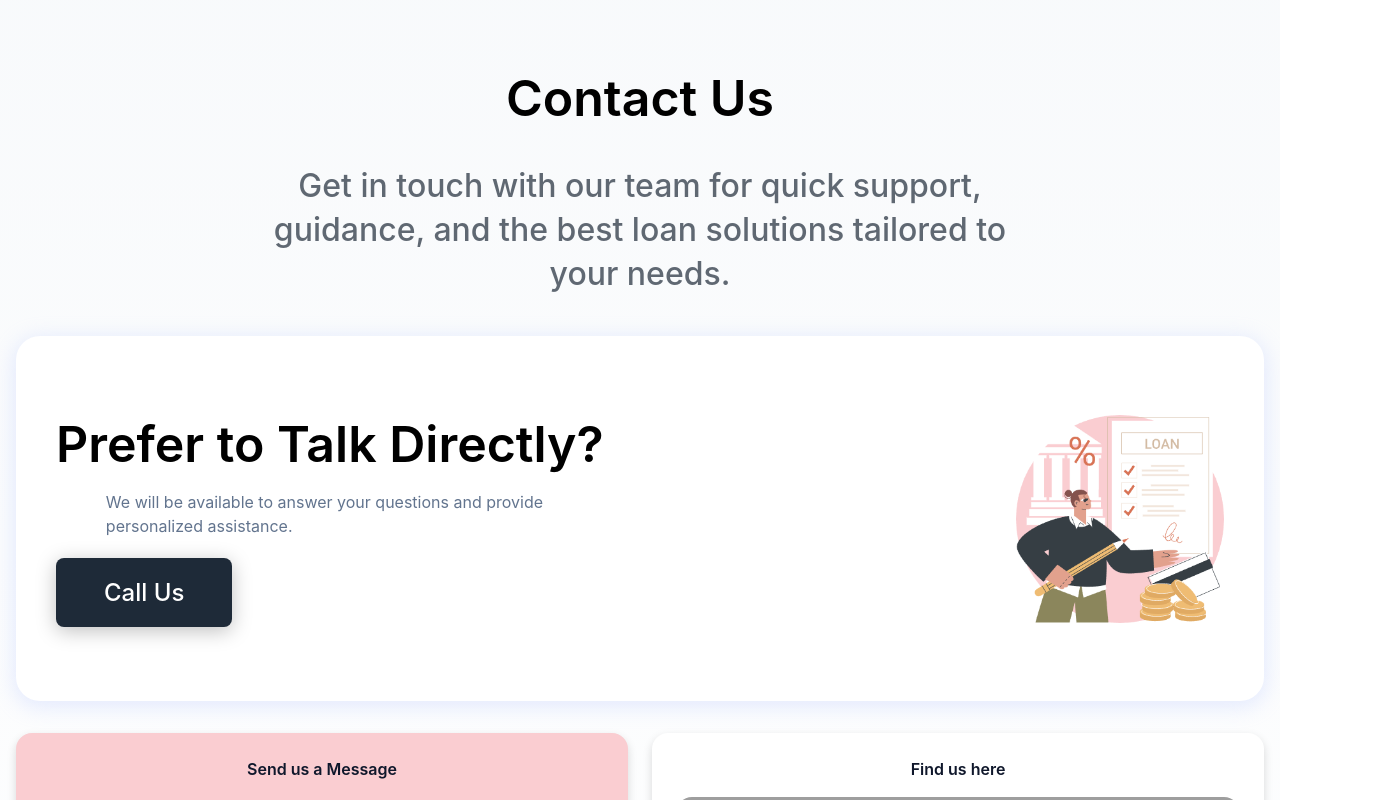
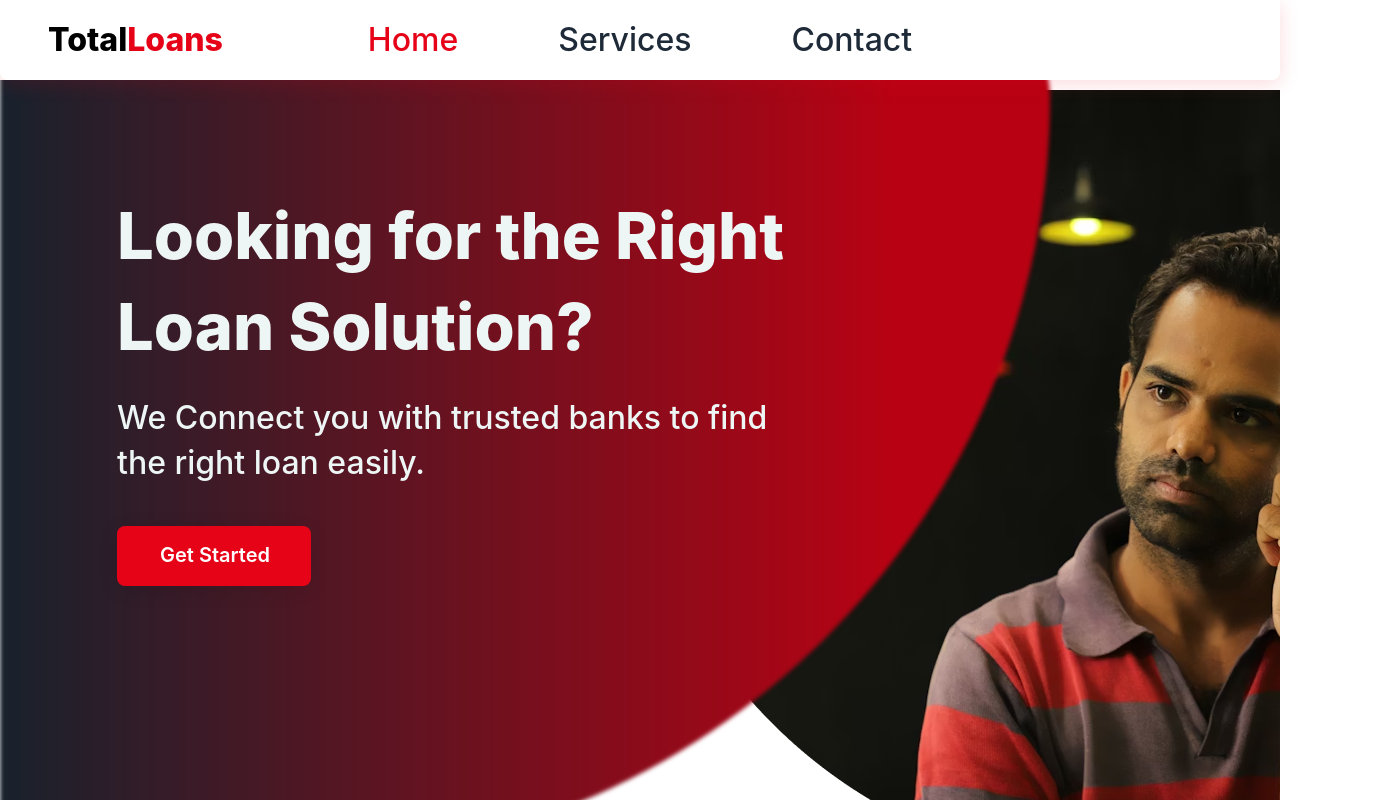
Before and after one commit to UnlockDiscounts/total-loans, a React (Vite) app: page / in a window 1280 px wide. Shown: the top 800 px of the page, 1394 px wide, since content can reach past the window. Built offline with nearby package versions, Linux system fonts and the light colour scheme; grey boxes are pictures that could not be loaded.

Commit message:
Wire up routing and connect all pages

```diff
--- a/src/App.jsx
+++ b/src/App.jsx
@@ -1,13 +1,26 @@
-import ContactSection from './components/ContactSection'
-import Footer from './components/Footer'
+import { BrowserRouter as Router, Routes, Route } from "react-router-dom";
+import Navbar from "./components/Navbar";
+import Home from "./pages/Home";
+import Services from "./pages/Services";
+import ContactSection from "./components/ContactSection";
+import Footer from "./components/Footer";
 
 function App() {
   return (
-    <>
-      <ContactSection />
-      <Footer />
-    </>
-  )
+    <Router>
+      <div className="flex min-h-screen flex-col bg-white">
+        <Navbar />
+        <main className="flex-1">
+          <Routes>
+            <Route path="/" element={<Home />} />
+            <Route path="/services" element={<Services />} />
+            <Route path="/contact" element={<ContactSection />} />
+          </Routes>
+        </main>
+        <Footer />
+      </div>
+    </Router>
+  );
 }
 
 export default App;
```
